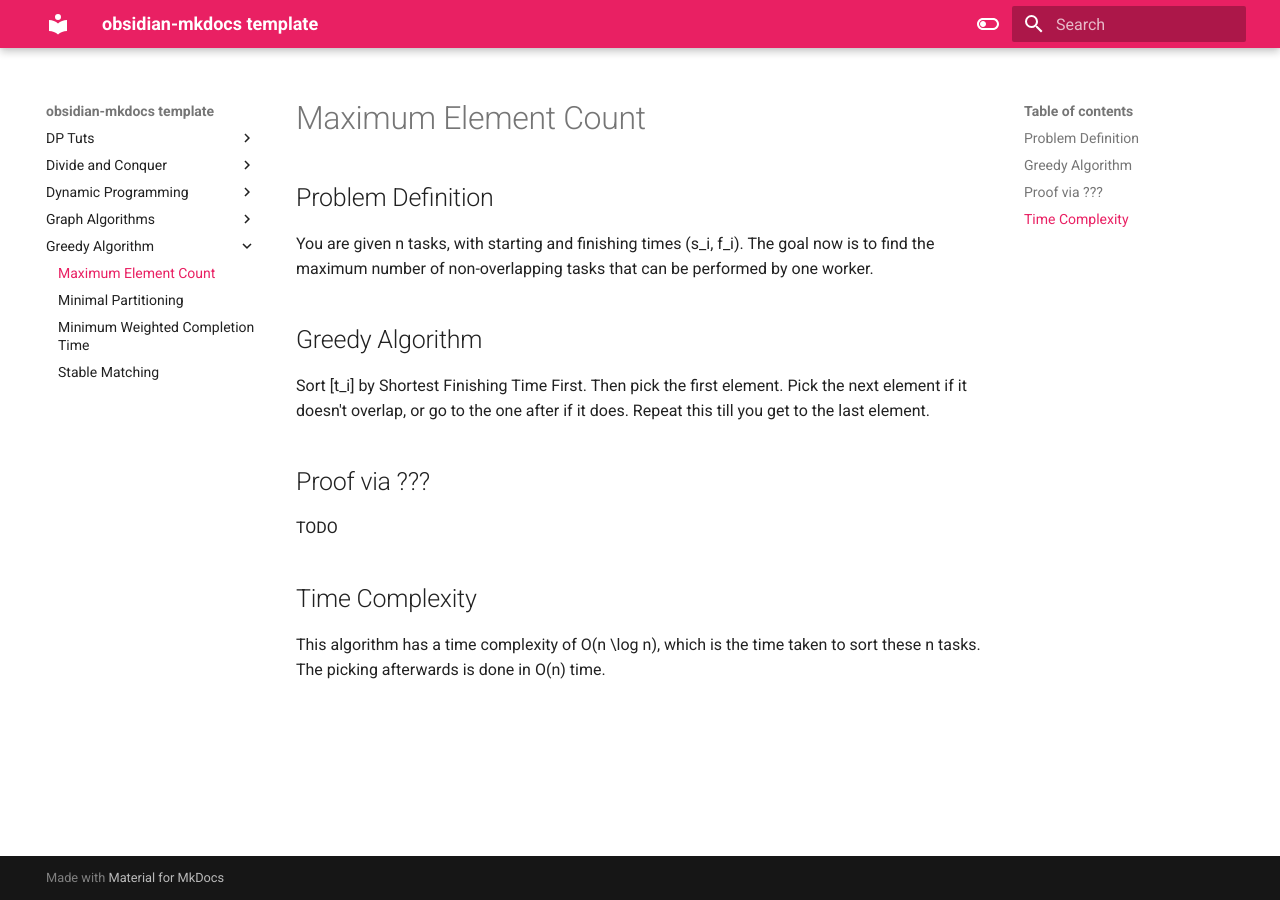
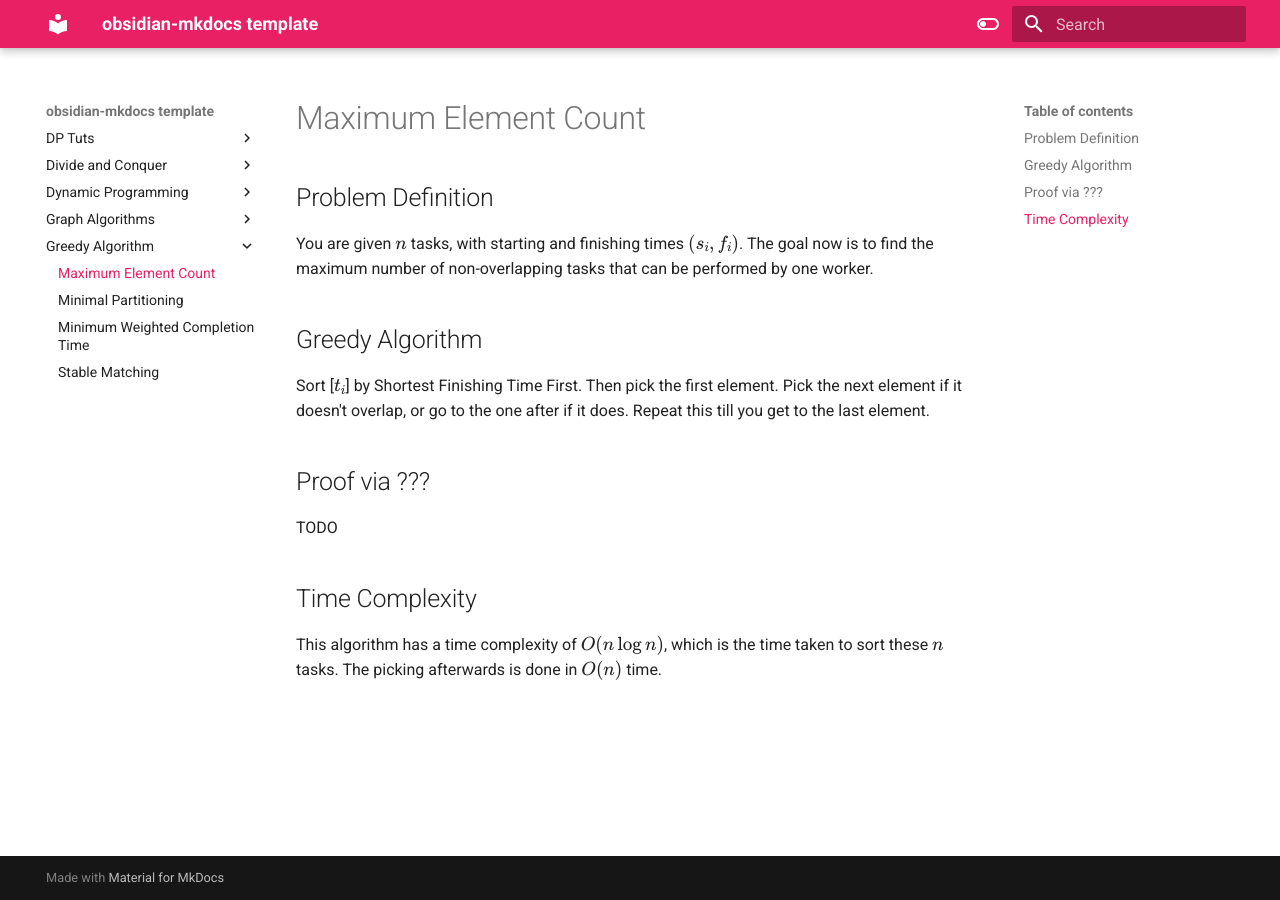
Before and after one commit to Yash-Keswani/ADA_notes_publish, an MkDocs documentation site: the page built from docs/Greedy Algorithm/Maximum Element Count.md, in a window 1280 px wide. Built offline with MkDocs 1.6.1 and Material for MkDocs 9.7.7, drawn with Linux system fonts in a browser that asks for light colours.

Commit message:
why wont you work >:C

```diff
--- a/mkdocs.yml
+++ b/mkdocs.yml
@@ -25,7 +25,8 @@ theme:
 # Extensions
 markdown_extensions:
   - footnotes
-  - pymdownx.arithmatex
+  - pymdownx.arithmatex:
+        generic: true
   # - attr_list
   # - pymdownx.superfences
   # - pymdownx.details
```
